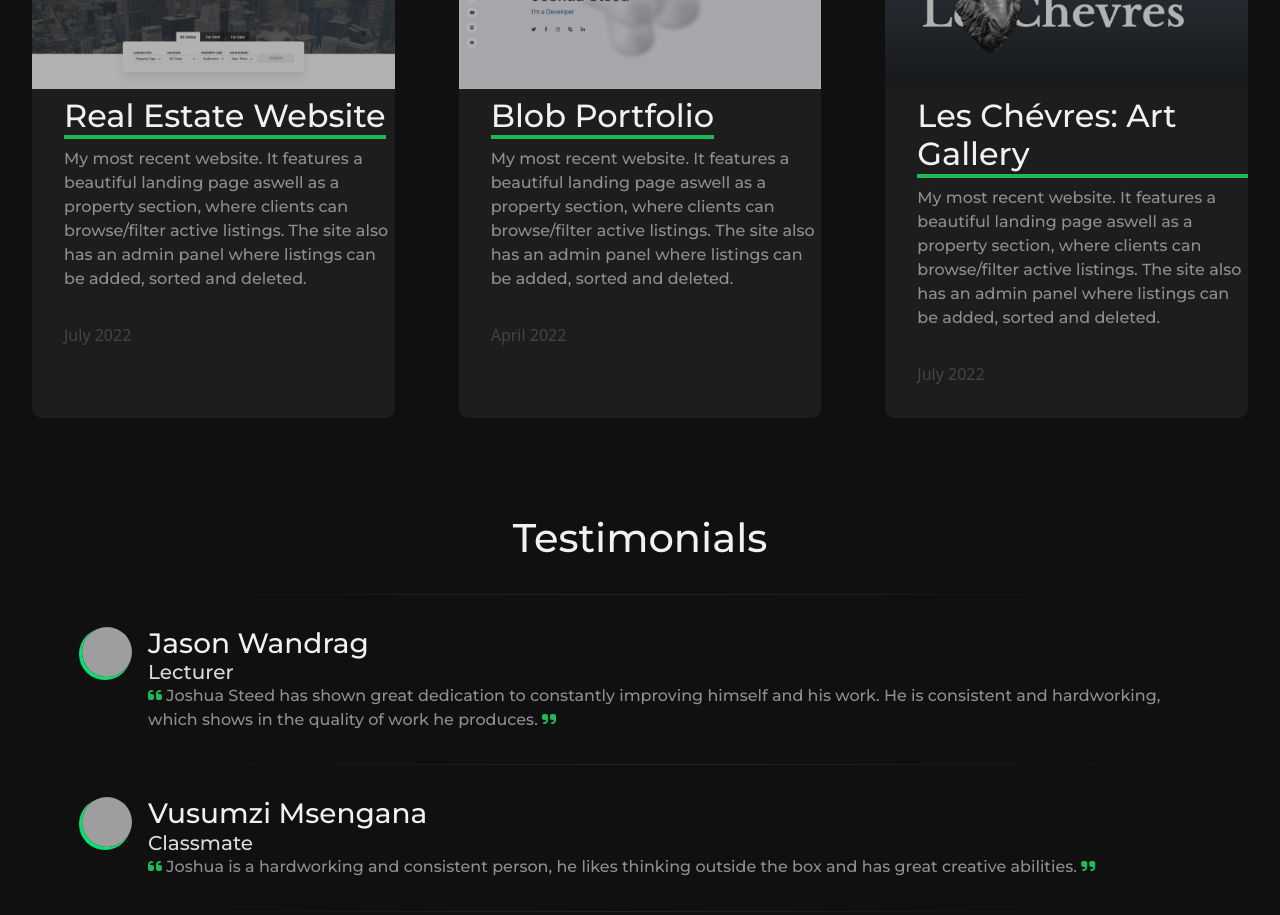
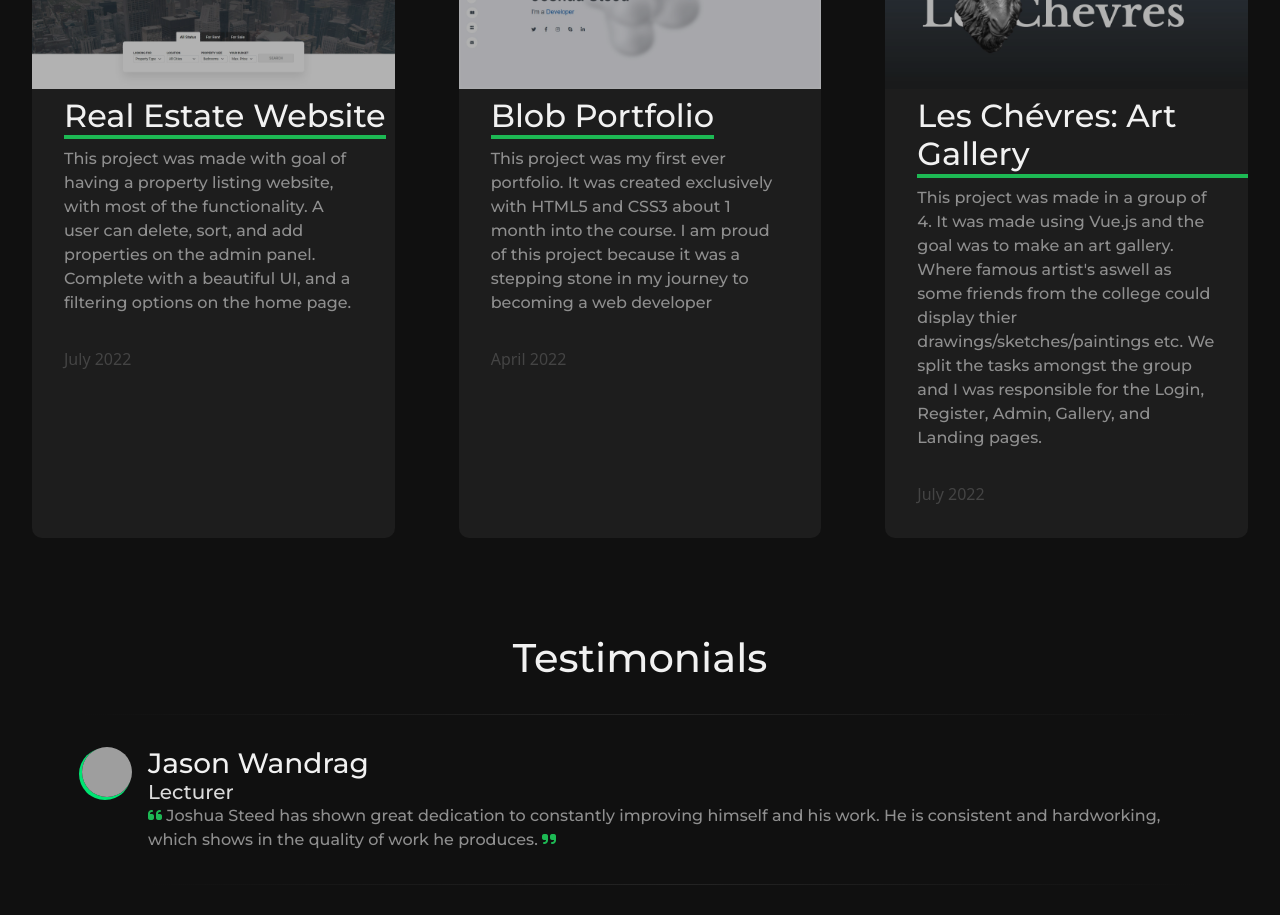
Before and after one commit to 0xjoshva/portfolio-vue, a Vue app: page /#/ in a window 1280 px wide. Shown: the part 2000-2915 px from the top of the page. Built offline with nearby package versions, Linux system fonts and the light colour scheme; grey boxes are pictures that could not be loaded; a web font is replaced by a local one.

Commit message:
added text for projects

```diff
--- a/data/ProjectDB.json
+++ b/data/ProjectDB.json
@@ -3,7 +3,7 @@
     "id": 1,
     "imageURL": "https://github.com/0xjoshva/portfolio-vue/blob/main/src/assets/realestate.png?raw=true",
     "title": "Real Estate Website",
-    "text": "My most recent website.It features a beautiful landing page aswell as a property section, where clients can browse/filter active listings. The site also has an admin panel where listings can be added, sorted and deleted.",
+    "text": "This project was made with goal of having a property listing website, with most of the functionality. A user can delete, sort, and add properties on the admin panel. Complete with a beautiful UI, and a filtering options on the home page.",
     "date": "July 2022",
     "hosting": "https://sterling-real-estate.netlify.app",
     "repo": "https://github.com/0xjoshva/realestate",
@@ -13,7 +13,7 @@
     "id": 2,
     "imageURL": "https://github.com/0xjoshva/portfolio-vue/blob/main/src/assets/artgallery.png?raw=true",
     "title": "Les Chevres: Art Gallery",
-    "text": "My classmates and I were split into groups of 4. Our group decided to do an Art Gallery Website. I was responsible for the Login, Register, Gallery, Home and Admin pages. It was a really fun project to do and It was presented infront of the entire LifeChoices cohoort",
+    "text": "This project was made in a group of 4. It was made using Vue.js and the goal was to make an art gallery. Where famous artist's aswell as some friends from the college could display thier drawings/sketches/paintings etc. We split the tasks amongst the group and I was responsible for the Login, Register, Admin, Gallery, and Landing pages.",
     "date": "July 2022",
     "hosting": "https://leschevresdigitalartgallery.netlify.app/",
     "repo": "https://github.com/fatimagalant/art-gallery",
@@ -23,7 +23,7 @@
     "id": 3,
     "imageURL": "https://github.com/0xjoshva/portfolio-vue/blob/main/src/assets/blob.png?raw=true",
     "title": "Blob Portfolio",
-    "text": "This portfolio was one of the first projects I made at LifeChoices, I made it using a popular bootstrap portfolio as referance and tried to remake it to the best of my ability. Eventhough I just picked up CSS and HTML, I would say I did pretty well considering the limited amount of resources/knowledge I had in the beggining ",
+    "text": "This project was my first ever portfolio. It was created exclusively with HTML5 and CSS3 about 1 month into the course. I am proud of this project because it was a stepping stone in my journey to becoming a web developer",
     "date": "April 2022",
     "hosting": "https://myresume-0xjoshva.netlify.app/",
     "repo": "https://github.com/0xjoshva/portfolio"
@@ -32,7 +32,7 @@
     "id": 4,
     "imageURL": "https://github.com/0xjoshva/portfolio-vue/blob/main/src/assets/spacex.png?raw=true",
     "title": "SpaceX Website",
-    "text": "We were split into groups of 5 and tasked to make any website we wish. We opted for a space exploration theme. We were all responsible for different pages. I was responsible for doing the Team webpage.",
+    "text": "This was my first group project. We were tasked to make any website we desire and we were split into groups of 5. My team opted for a space exploration theme so that is what we did. We were each responsible for different pages, mine being the Team webpage",
     "date": "April 2022",
     "hosting": "https://team-spacex.netlify.app/",
     "repo": "https://github.com/0xjoshva/spacex-website"
@@ -41,7 +41,7 @@
     "id": 5,
     "imageURL": "https://github.com/0xjoshva/portfolio-vue/blob/main/src/assets/ramsay.png?raw=true",
     "title": "Ramsay Portfolio",
-    "text": "This is one of the 3 portfolio's I made whilst at the academy. I was really proud of this one. I experimented with many css tricks and made the most of it. I just wish that it was more cohesive.",
+    "text": "This was my second portfolio project since joining the course. I experimented with lots of CSS tricks but in the end it was not very cohesive but I took this opportunity to learn to learn as much as I can. I learnt from all my mistakes, and I hope that my newer projects reflect that.",
     "date": "June 2022",
     "hosting": "https://joshuasteed-portfolio.netlify.app",
     "repo": "https://github.com/0xjoshva/spotify-portfolio"
@@ -50,7 +50,7 @@
     "id": 6,
     "imageURL": "https://github.com/0xjoshva/portfolio-vue/blob/main/src/assets/greece.png?raw=true",
     "title": "GREECE: Holiday Bookings",
-    "text": "This was my first ever project. This was made using the very basics of HTML and CSS. ",
+    "text": "This was my first ever project. We were tasked to make a website for our dream holiday destination. It was made using the very basics of HTML and CSS. ",
     "date": "March 2022",
     "hosting": "https://illustrious-otter-9a2a1b.netlify.app",
     "repo": "https://github.com/0xjoshva/holiday_destination"
@@ -59,7 +59,7 @@
     "id": 7,
     "imageURL": "https://github.com/0xjoshva/portfolio-vue/blob/main/src/assets/timescheme.png?raw=true",
     "title": "TIMESCHEME App",
-    "text": "To-Do List webApp ",
+    "text": "I was tasked to make a To-Do-List webApp. Where a user could add, delete and check off tasks.",
     "date": "June 2022",
     "hosting": "https://ornate-dodol-6f69b8.netlify.app/",
     "repo": "https://github.com/0xjoshva/To-Do-List",
@@ -69,7 +69,7 @@
     "id": 8,
     "imageURL": "https://github.com/0xjoshva/portfolio-vue/blob/main/src/assets/bmi.png?raw=true",
     "title": "  BMI Calculator",
-    "text": "Calculates you Body Mass Index with Weight and Height values. ",
+    "text": "I created a Body Mass Index Calculator. It takes a users height and weight(Weight / Height^2) values and outputs a value reflecting your health standing.",
     "date": "June 2022",
     "hosting": "https://enchanting-cupcake-42dc52.netlify.app/",
     "repo": "https://github.com/0xjoshva/BMI_calculator",
--- a/src/components/Portfolio.vue
+++ b/src/components/Portfolio.vue
@@ -16,10 +16,7 @@
           <img src="../assets/realestate.png" alt="" id="feat-img" />
           <h2 id="feat-h2">Real Estate Website</h2>
           <p id="feat-p">
-            My most recent website. It features a beautiful landing page aswell
-            as a property section, where clients can browse/filter active
-            listings. The site also has an admin panel where listings can be
-            added, sorted and deleted.
+            This project was made with goal of having a property listing website, with most of the functionality. A user can delete, sort, and add properties on the admin panel. Complete with a beautiful UI, and a filtering options on the home page.
           </p>
           <p id="date">July 2022</p>
         </div>
@@ -27,10 +24,7 @@
           <img src="../assets/blob.png" alt="" id="feat-img" />
           <h2 id="feat-h2">Blob Portfolio</h2>
           <p id="feat-p">
-            My most recent website. It features a beautiful landing page aswell
-            as a property section, where clients can browse/filter active
-            listings. The site also has an admin panel where listings can be
-            added, sorted and deleted.
+            This project was my first ever portfolio. It was created exclusively with HTML5 and CSS3 about 1 month into the course. I am proud of this project because it was a stepping stone in my journey to becoming a web developer
           </p>
           <p id="date">April 2022</p>
         </div>
@@ -38,10 +32,7 @@
           <img src="../assets/artgallery.png" alt="" id="feat-img" />
           <h2 id="feat-h2">Les Chévres: Art Gallery</h2>
           <p id="feat-p">
-            My most recent website. It features a beautiful landing page aswell
-            as a property section, where clients can browse/filter active
-            listings. The site also has an admin panel where listings can be
-            added, sorted and deleted.
+            This project was made in a group of 4. It was made using Vue.js and the goal was to make an art gallery. Where famous artist's aswell as some friends from the college could display thier drawings/sketches/paintings etc. We split the tasks amongst the group and I was responsible for the Login, Register, Admin, Gallery, and Landing pages.
           </p>
           <p id="date">July 2022</p>
         </div>
@@ -108,8 +99,10 @@ export default {};
   font-family: "Montserrat", sans-serif;
   padding-bottom: 2rem;
   padding-left: 2rem;
+  padding-top: 0.5rem;
+  padding-right: 2rem;
+  max-width: 522px;
 
-  padding-top: 0.5rem;
 }
 
 #feat-h2 {
```
